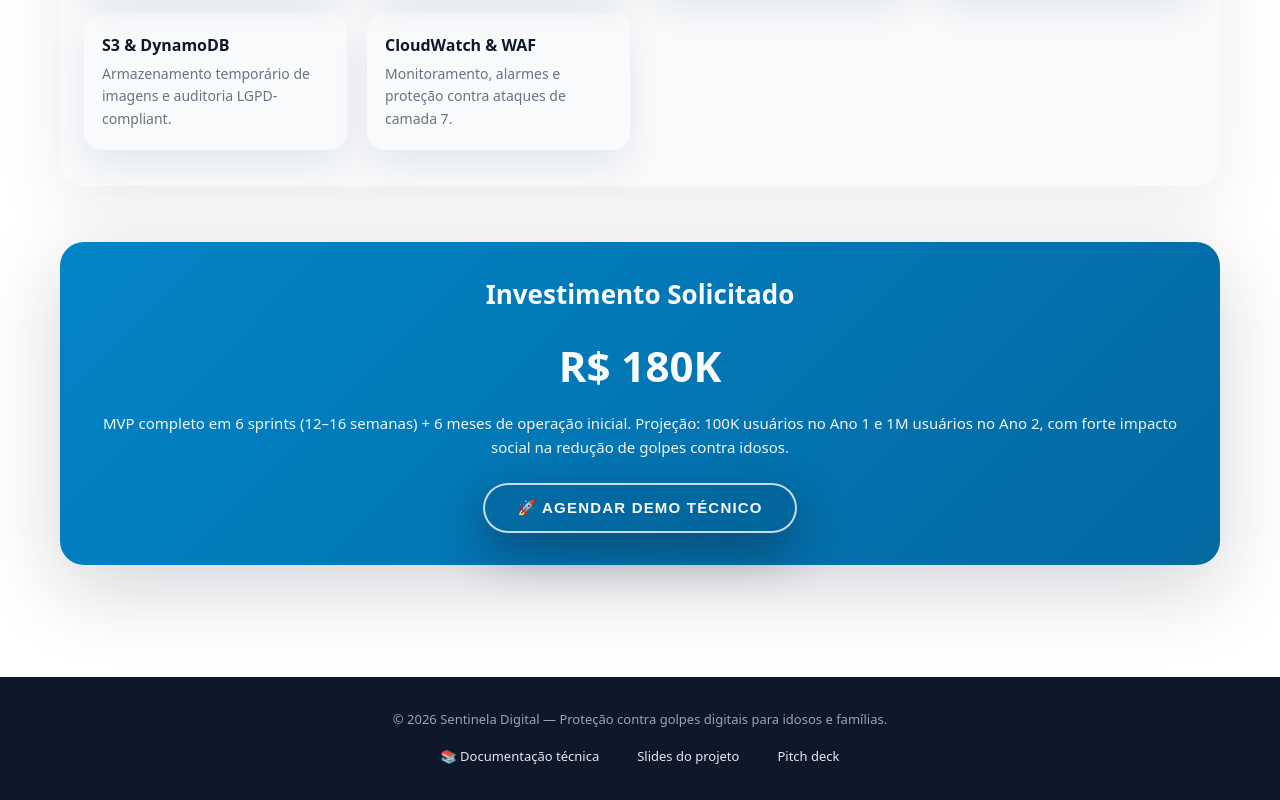
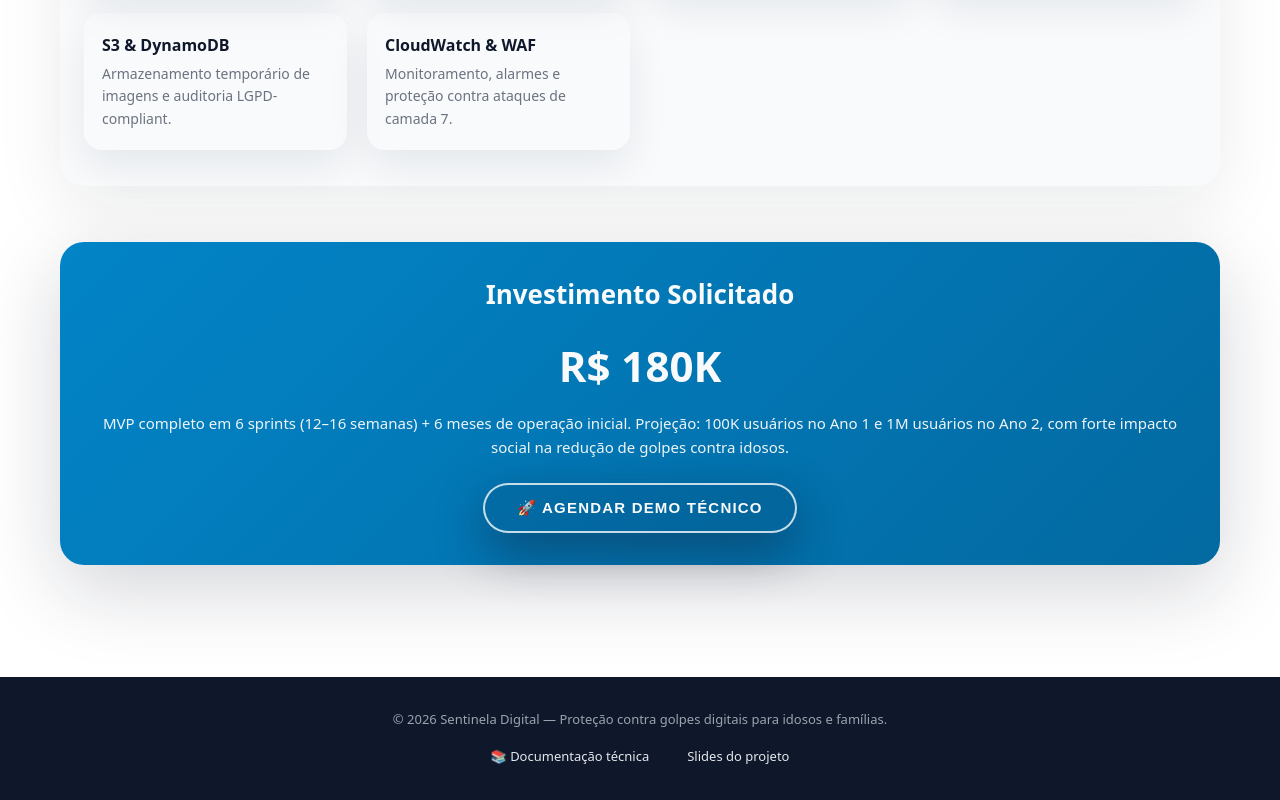
Before and after one commit to luansvb/Projeto_Sentinela, a plain HTML site: page index.html in a window 1280 px wide. Shown: the part 1359-2159 px from the top of the page. Drawn offline with Linux system fonts and the light colour scheme.

Commit message:
Remove pitch deck link from footer
Removed link to pitch deck from the footer.

```diff
--- a/index.html
+++ b/index.html
@@ -436,7 +436,6 @@
         📚 Documentação técnica
       </a>
       <a href="Slides_Projeto_Sentinela.pdf">Slides do projeto</a>
-      <a href="pitch-deck.pdf">Pitch deck</a>
     </div>
   </footer>
 
```
